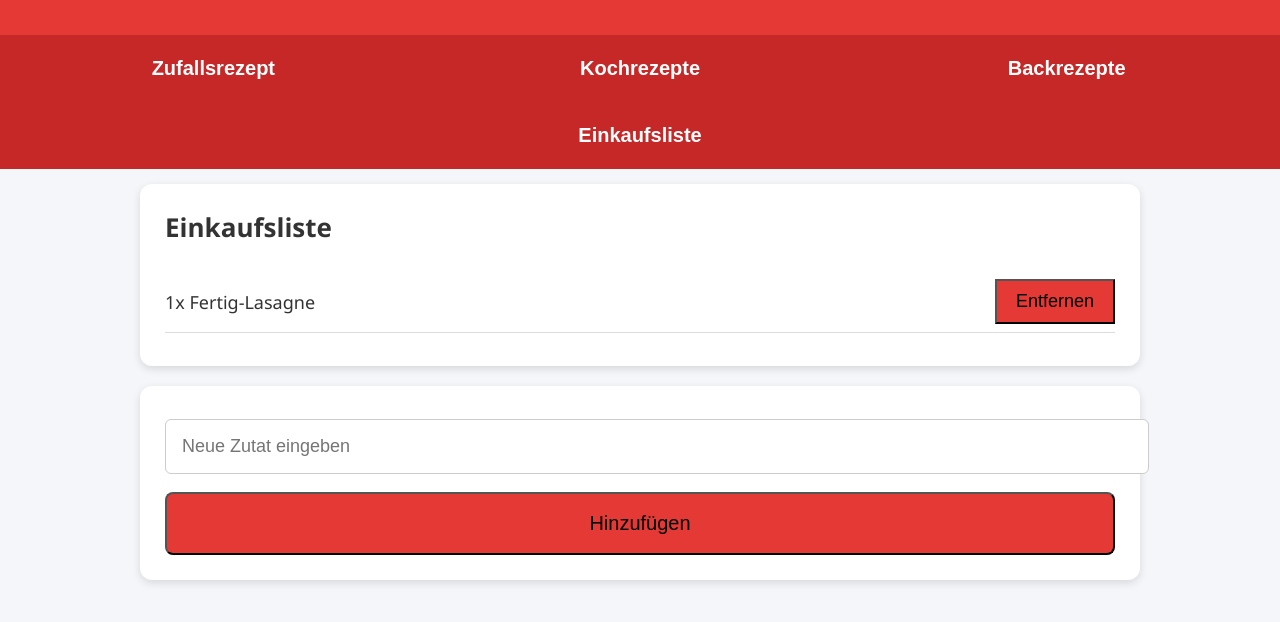
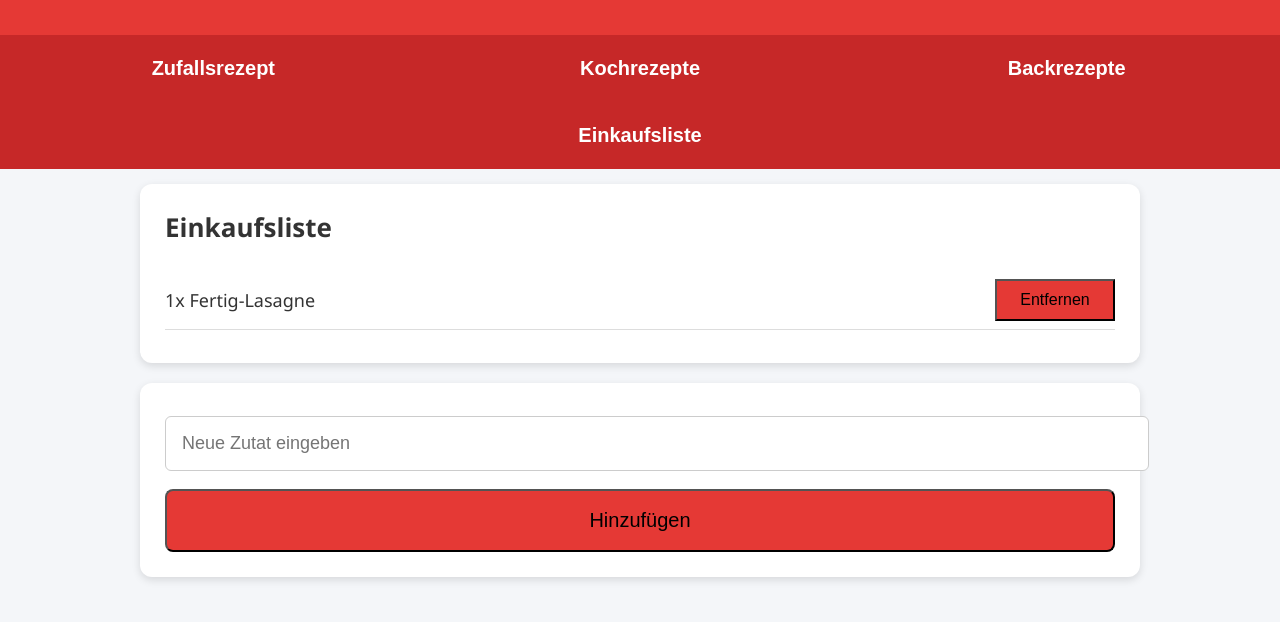
Before and after one commit to leon22221/Haushaltseite, a plain HTML site: page index.html in a window 1280 px wide. Both pictures are taken after a click on the button "Zur Einkaufsliste hinzufügen". Shown: the part 156-778 px from the top of the page. Drawn offline with Linux system fonts and the light colour scheme.

Commit message:
Update index.html

```diff
--- a/index.html
+++ b/index.html
@@ -9,6 +9,10 @@
     margin: 0;
     background: #f4f6f9;
     color: #333;
+  }
+  strong, a {
+    color: inherit;
+    text-decoration: none;
   }
   header {
     background: #E53935;
@@ -63,18 +67,14 @@
   .zutaten-item {
     display: flex;
     justify-content: space-between;
-    align-items: center; /* vertikal zentrieren */
+    align-items: center;
     margin: 8px 0;
     padding: 8px 0;
     font-size: 18px;
     border-bottom: 1px solid #ddd;
-    color: #333;
   }
-  .zutaten-item button {
-    width: 120px;       /* feste Breite */
-    padding: 10px 0;    /* Höhe des Buttons */
-    font-size: 18px;
-    flex-shrink: 0;     /* Button schrumpft nicht */
+  .zutaten-item span {
+    display: inline-block;
   }
   input, textarea {
     width: 100%;
@@ -96,6 +96,12 @@
   .btn-green { background: #4CAF50; }
   .btn-green:hover { background-color: #45A049; }
   .btn-grey { background: #9E9E9E; cursor: default; }
+  .remove-btn {
+    width: 120px;
+    min-width: 120px;
+    padding: 10px;
+    font-size: 16px;
+  }
 
   /* Mobile-optimiertes Layout */
   @media (max-width: 768px) {
@@ -106,9 +112,9 @@
     .card h3 { font-size: 30px; margin-bottom: 12px; }
     .card p { font-size: 20px; }
     .zutaten-item { font-size: 20px; padding: 10px 0; }
-    .zutaten-item button { width: 120px; font-size: 20px; }
     input, textarea { font-size: 20px; padding: 18px; }
     button.action-btn { font-size: 22px; padding: 20px 0; }
+    .remove-btn { width: 120px; min-width: 120px; }
   }
 </style>
 </head>
@@ -220,7 +226,7 @@ function renderListe() {
   einkaufsliste.forEach((z,i)=>{
     const item = document.createElement("div");
     item.className="zutaten-item";
-    item.innerHTML = `<span>${z}</span><button class="btn-red" onclick="removeFromList(${i})">Entfernen</button>`;
+    item.innerHTML = `<span>${z}</span><button class="btn-red remove-btn" onclick="removeFromList(${i})">Entfernen</button>`;
     div.appendChild(item);
   });
 }
```
